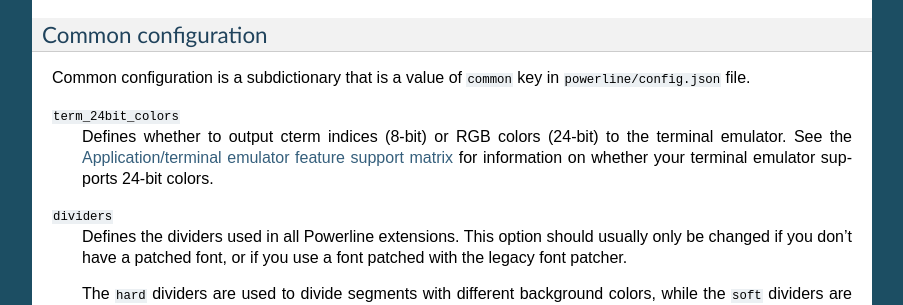
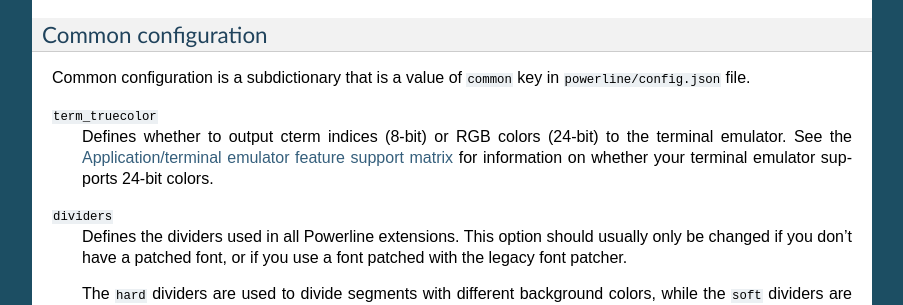
Before and after one commit to someyooyo/someyooyo, a Sphinx documentation site: the page built from docs/source/configuration.rst, in a window 1280 px wide and 900 px high, scrolled down 1608 px. Shown: the part 150-455 px from the top of the window, without its empty margins (198-1101 px from the left). Built offline with Sphinx 7.4.7, drawn with Linux system fonts in a browser that asks for light colours.

Commit message:
Renamed term_24bit_colors to term_truecolor

```diff
--- a/docs/source/configuration.rst
+++ b/docs/source/configuration.rst
@@ -113,9 +113,9 @@ Common configuration
 Common configuration is a subdictionary that is a value of ``common`` key in
 :file:`powerline/config.json` file.
 
-.. _config-common-term_24bit_colors:
+.. _config-common-term_truecolor:
 
-``term_24bit_colors``
+``term_truecolor``
     Defines whether to output cterm indices (8-bit) or RGB colors (24-bit)
     to the terminal emulator. See the :ref:`term-feature-support-matrix` for
     information on whether your terminal emulator supports 24-bit colors.
--- a/docs/source/overview.rst
+++ b/docs/source/overview.rst
@@ -31,8 +31,8 @@ custom symbols for developers. This requires that you either have a symbol
 font or a patched font on your system. Your terminal emulator must also
 support either patched fonts or fontconfig for Powerline to work properly.
 
-You can also enable :ref:`24-bit color support
-<config-common-term_24bit_colors>` if your terminal emulator supports it.
+You can also enable :ref:`24-bit color support <config-common-term_truecolor>`
+if your terminal emulator supports it.
 
 .. table:: Application/terminal emulator feature support matrix
    :name: term-feature-support-matrix
--- a/powerline/__init__.py
+++ b/powerline/__init__.py
@@ -67,7 +67,7 @@ class Powerline(object):
 		except ImportError as e:
 			sys.stderr.write('Error while importing renderer module: {0}\n'.format(e))
 			sys.exit(1)
-		options = {'term_truecolor': common_config.get('term_24bit_colors', False)}
+		options = {'term_truecolor': common_config.get('term_truecolor', False)}
 		self.renderer = Renderer(theme_config, local_themes, theme_kwargs, colorscheme, **options)
 
 	def get_config_paths(self):
```
Also changed, not shown: 1 other file.
